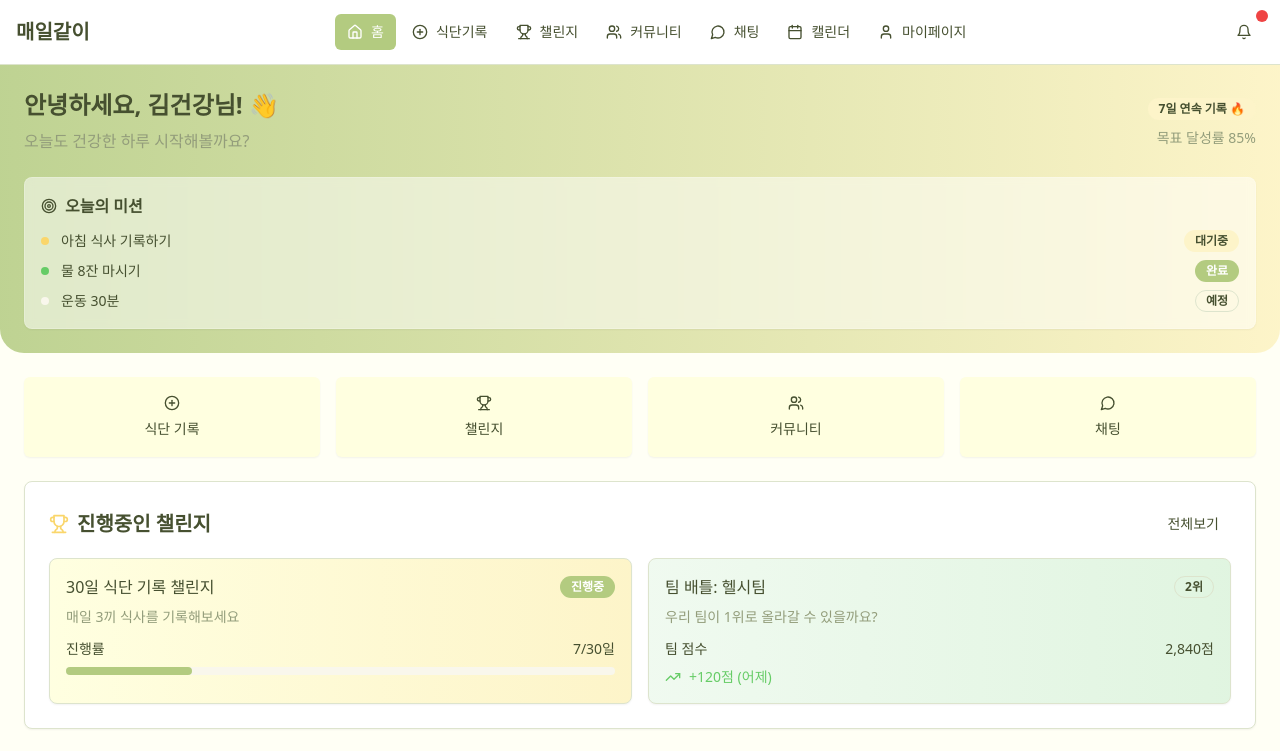
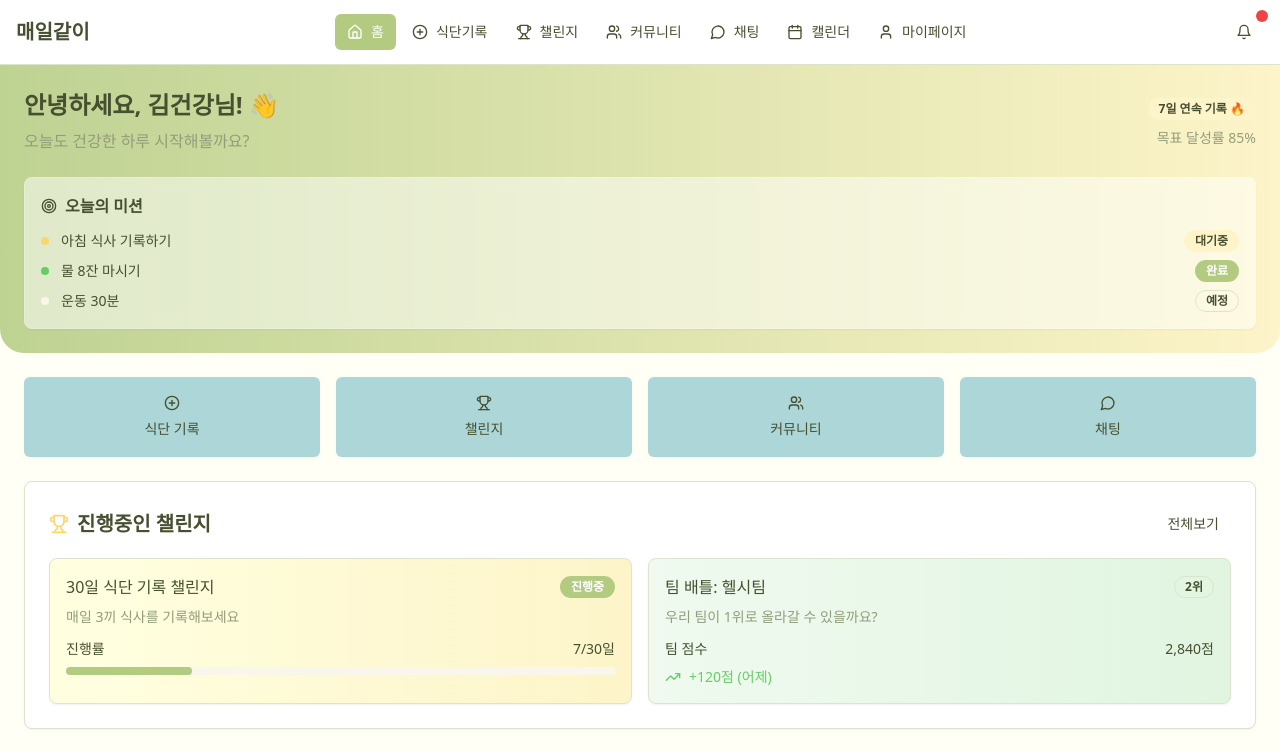
Before and after one commit to Nyam-Crew/client, a React (Vite) app: page / in a window 1280 px wide. Shown: the top 751 px of the page. Built offline with nearby package versions, Linux system fonts and the light colour scheme.

Commit message:
Update home page menu styles
Update the styles for the main menu items on the home page to use a pastel teal color (`#A8DADC`).

```diff
--- a/src/index.css
+++ b/src/index.css
@@ -12,6 +12,7 @@ All colors MUST be HSL.
     --brand-green: 79 42% 70%;        /* #c2d595 연녹색 */
     --brand-cream: 50 93% 89%;        /* #fef1c1 크림옐로우 */
     --brand-light: 60 100% 94%;       /* #ffffe1 라이트옐로우 */
+    --brand-teal: 182 35% 76%;        /* #A8DADC 파스텔 청록색 */
 
     /* 주요 컬러 시스템 */
     --background: 60 100% 98%;        /* 아주 연한 크림톤 배경 */
--- a/src/pages/Home.tsx
+++ b/src/pages/Home.tsx
@@ -71,25 +71,25 @@ const Home = () => {
         {/* 빠른 액션 버튼들 */}
         <div className="grid grid-cols-2 md:grid-cols-4 gap-4">
           <Link to="/meal">
-            <Button className="w-full h-20 flex-col gap-2 bg-brand-light hover:bg-brand-green text-foreground hover:text-white transition-all duration-300 hover:scale-105 shadow-sm hover:shadow-md">
+            <Button className="w-full h-20 flex-col gap-2 bg-brand-teal hover:bg-brand-green text-foreground hover:text-white transition-all duration-300 hover:scale-105 shadow-sm hover:shadow-md">
               <PlusCircle size={24} />
               <span>식단 기록</span>
             </Button>
           </Link>
           <Link to="/challenge">
-            <Button className="w-full h-20 flex-col gap-2 bg-brand-light hover:bg-brand-green text-foreground hover:text-white transition-all duration-300 hover:scale-105 shadow-sm hover:shadow-md">
+            <Button className="w-full h-20 flex-col gap-2 bg-brand-teal hover:bg-brand-green text-foreground hover:text-white transition-all duration-300 hover:scale-105 shadow-sm hover:shadow-md">
               <Trophy size={24} />
               <span>챌린지</span>
             </Button>
           </Link>
           <Link to="/community">
-            <Button className="w-full h-20 flex-col gap-2 bg-brand-light hover:bg-brand-green text-foreground hover:text-white transition-all duration-300 hover:scale-105 shadow-sm hover:shadow-md">
+            <Button className="w-full h-20 flex-col gap-2 bg-brand-teal hover:bg-brand-green text-foreground hover:text-white transition-all duration-300 hover:scale-105 shadow-sm hover:shadow-md">
               <Users size={24} />
               <span>커뮤니티</span>
             </Button>
           </Link>
           <Link to="/chat">
-            <Button className="w-full h-20 flex-col gap-2 bg-brand-light hover:bg-brand-green text-foreground hover:text-white transition-all duration-300 hover:scale-105 shadow-sm hover:shadow-md">
+            <Button className="w-full h-20 flex-col gap-2 bg-brand-teal hover:bg-brand-green text-foreground hover:text-white transition-all duration-300 hover:scale-105 shadow-sm hover:shadow-md">
               <MessageCircle size={24} />
               <span>채팅</span>
             </Button>
--- a/tailwind.config.ts
+++ b/tailwind.config.ts
@@ -30,6 +30,7 @@ export default {
 					green: 'hsl(var(--brand-green))',
 					cream: 'hsl(var(--brand-cream))',
 					light: 'hsl(var(--brand-light))',
+					teal: 'hsl(var(--brand-teal))',
 				},
 
 				primary: {
```
